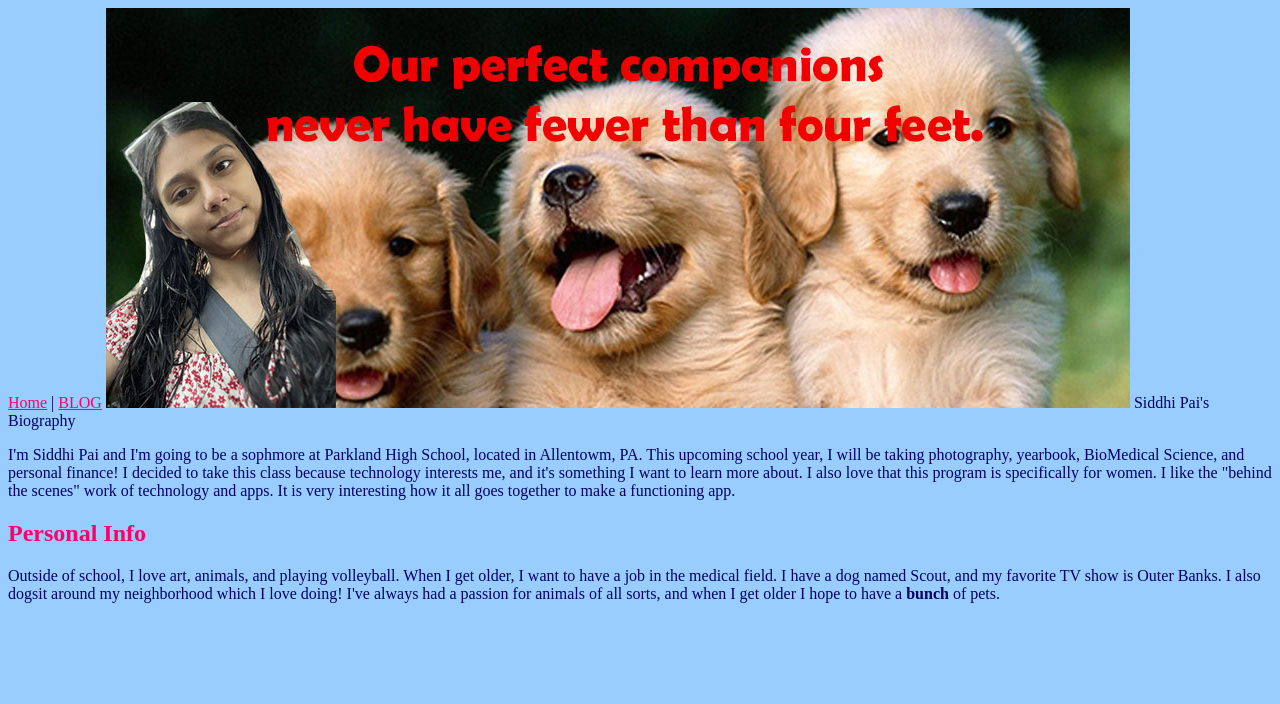
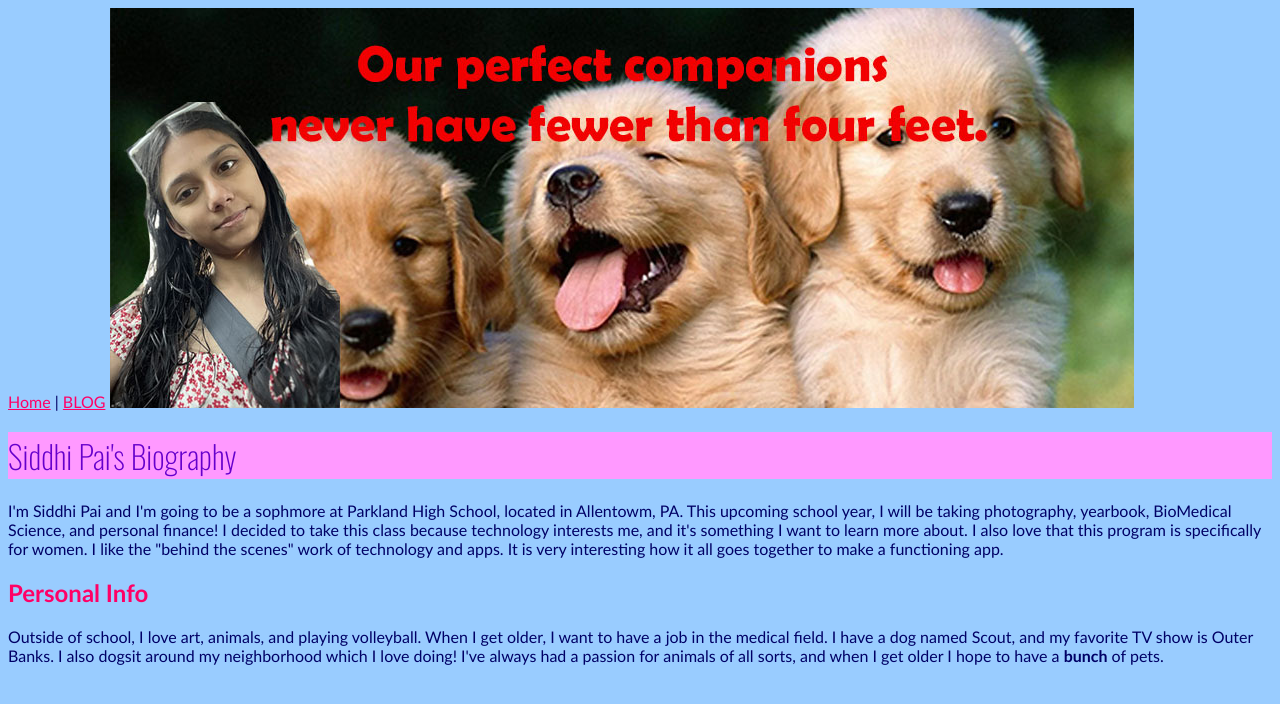
Before and after one commit to suitgirls/spai03, a plain HTML site: page Index Updated.html in a window 1280 px wide. Drawn offline with nearby package versions, Linux system fonts and the light colour scheme.

Commit message:
Add files via upload

```diff
--- a/Index Updated.html
+++ b/Index Updated.html
@@ -4,10 +4,13 @@
             <meta charset="utf-8">
             <title>Siddhi</title>
             <link rel="stylesheet" href="styles.css">
+            <link rel="preconnect" href="https://fonts.googleapis.com">
+            <link rel="preconnect" href="https://fonts.gstatic.com" crossorigin>
+            <link href="https://fonts.googleapis.com/css2?family=Oswald:wght@200..700&display=swap" rel="stylesheet">
         </head>
         <body>
         <a href="Index Updated.html">Home</a>   |   <a href="blog.html">BLOG</a>
-        <img src="blog.banner.jpg" alt="Siddhi with dog in background"
+        <img src="blog.banner.jpg" alt="Siddhi with dog in background">
             <h1> Siddhi Pai's Biography </h1>
     <p>
         I'm Siddhi Pai and I'm going to be a sophmore at Parkland High School, located in Allentowm, PA. This upcoming school year, I will be taking photography, yearbook, BioMedical Science, and personal finance! I decided to take this class because technology interests me, and it's something I want to learn more about. I also love that this program is specifically for women. I like the "behind the scenes" work of technology and apps. It is very interesting how it all goes together to make a functioning app.
--- a/styles.css
+++ b/styles.css
@@ -1,7 +1,15 @@
 body {
     color: #000066;
     background-color: #99ccff;
+    font-family: "Trebuchet MS", Helvetica, sans-serif;
 }
 h1 {color: #6600cc; background-color: #ff99ff}
 h2 {color: #ff0066;}
 a {color: #ff0066;}
+
+h1 {
+  font-family: "Oswald", sans-serif;
+  font-optical-sizing: auto;
+  font-weight: 200;
+  font-style: normal;
+}
```
Also changed, not shown: blog.html (+3 -0 lines).
